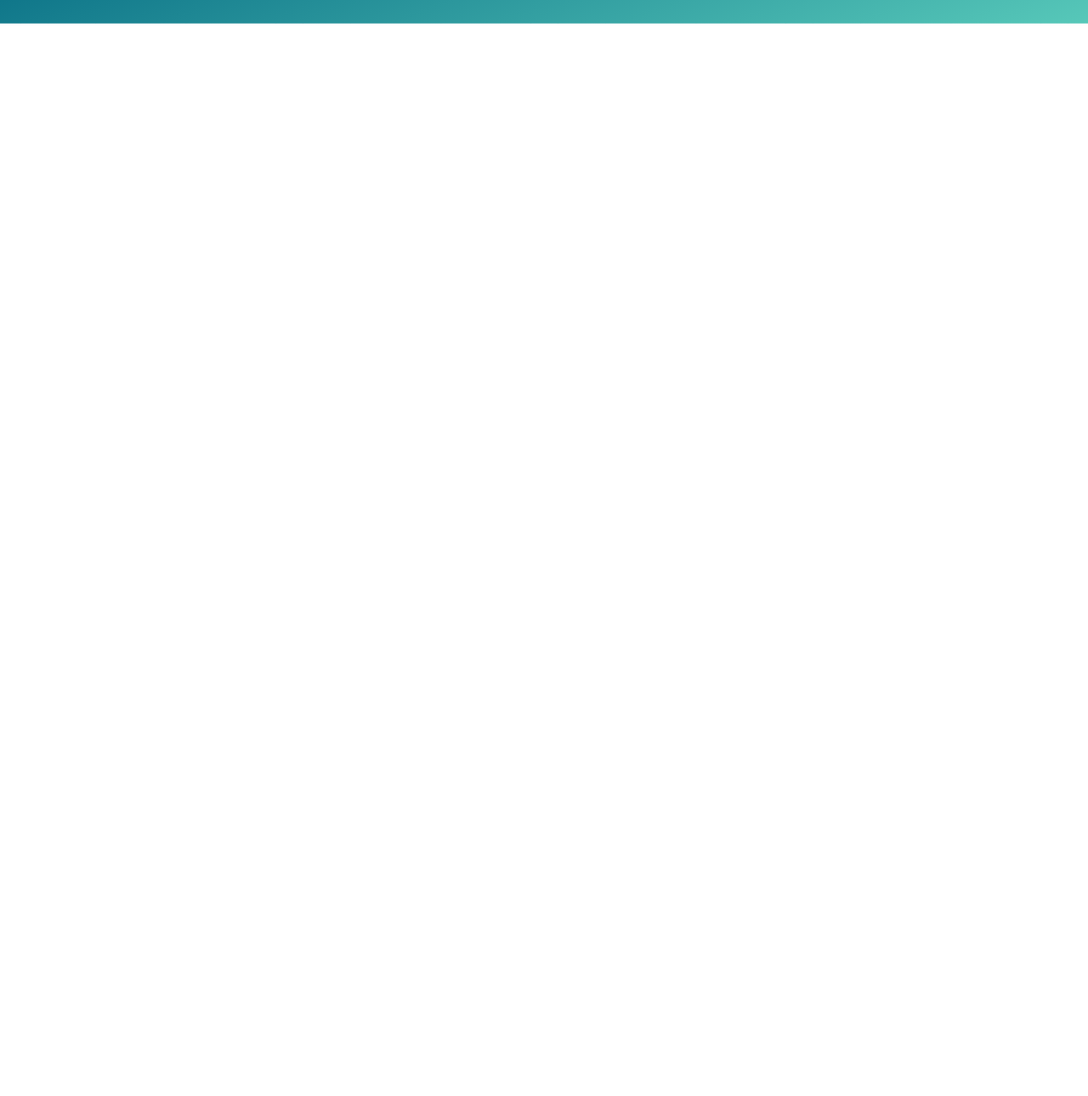
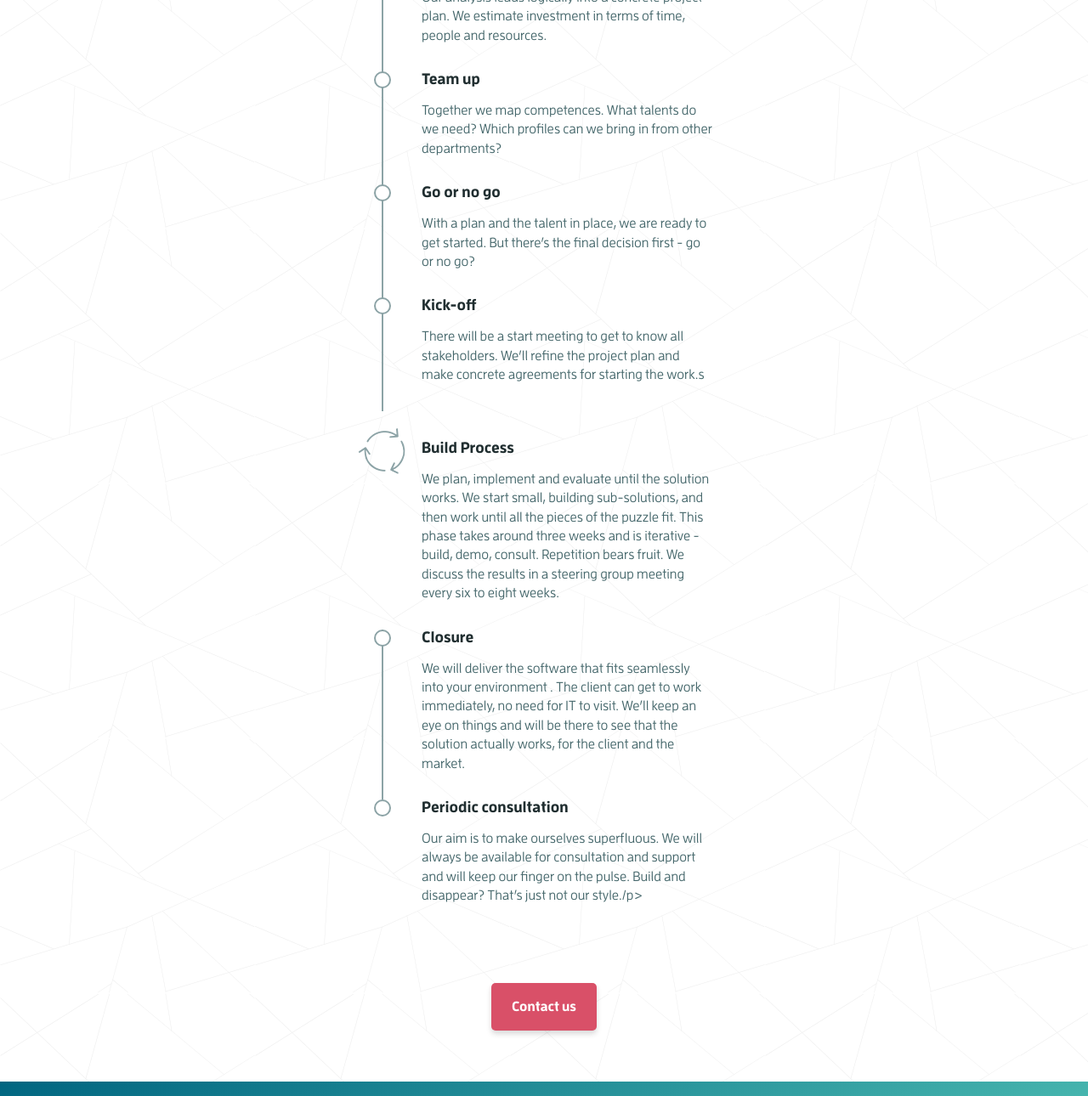
Before and after one commit to tealpartners/website, a plain HTML site: page static/services.html in a window 1280 px wide. Shown: the part 1231-2521 px from the top of the page at 85% size. Before the commit the page ends 1259 px from the top, so only its background shows below. Drawn offline with nearby package versions, Linux system fonts and the light colour scheme; files that its build step writes are made by us from their sources.

Commit message:
flow update

```diff
--- a/scss/_processflow.scss
+++ b/scss/_processflow.scss
@@ -1,8 +1,16 @@
 .processflow{
 
-  .processflow_item{
+  margin-top: 24px;
+  max-width: 400px;
+  margin: 0 auto;
+
+  @include for-size(tablet-up){
+    margin-top: 40px;
+  }
+
+  .processflow__item{
     position: relative;
-    padding: 0 24px 32px 56px;
+    padding: 0 0px 16px 56px;
 
 
     &:after{
@@ -24,22 +32,55 @@
       background-color: $color-line;
       width: 2px;
       height: 100%;
-      left: 15px;
+      left: 9px;
       top: 0;
     }
   }
 
+  .processflow__item.cycle{
+    &:after{
+      display: none;
+    }
+    padding-top: 18px;
+    margin-top: 16px;
+
+    &:before{
+      content: "";
+      position: absolute;
+      width: 62px;
+      height: 62px;
+      left: -19px;
+      top: 0px;
+      background: url("../assets/img/cycle.svg");
+      background-size: 62px 62px;
+      animation: rotate 20s linear infinite;
+    }
+
+  }
+
+  .processflow__item:last-child{
+    &:before{
+      display: none;
+    }
+  }
+
   .processflow__title{
-    font-size: 16px;
+    font-size: 18px;
+    line-height: 18px;
     font-weight: bold;
     padding: 0;
-    margin: 0 0 16px 0;
+    margin: 0 0 8px 0;
   }
 
   .processflow__text{
-    font-size: 14px;
+    font-size: 16px;
     line-height: 140%;
     color: $color-text2;
   }
 
 }
+
+@keyframes rotate {
+  from{ transform: rotate(0deg)}
+  to{transform: rotate(360deg)}
+}
--- a/scss/_services.scss
+++ b/scss/_services.scss
@@ -1,3 +1,9 @@
 .services-how-do-we-work{
-    padding-top: 30px;
+    margin-top: 40px;
+    text-align: center;
+
+    @include for-size(tablet-up){
+      margin-top: 80px;
+    }
+
   }
--- a/static/services.html
+++ b/static/services.html
@@ -1,11 +1,12 @@
 <!DOCTYPE html>
 <html>
+
 <head>
+    <meta charset="utf-8"/>
     <title>Our Projects - Teal Partners</title>
     <link rel="stylesheet" href="scss/all.css">
     <meta name="viewport" content="initial-scale=1">
     <link rel="shortcut icon" type="image/png" href="assets/img/favicon.png"/>
-
 </head>
 <body>
 
@@ -74,7 +75,7 @@
                     </li>
                 </ul>
             </p>
-            <div class="services-how-do-we-work">
+            <div class="services-how-do-we-work ">
                 <h1 class="page__title">How do we work?</h1>
                 <p>
                     We move from idea to solution in a process of defined phases. It's pragmatic and efficient. For us, <i>agile</i> is not just a buzzword.
@@ -85,7 +86,52 @@
             <div class="processflow">
                 <div class="processflow__item">
                     <h2 class="processflow__title">Empathise</h2>
-                    <p class="processflow__text">We immerse ourselves in your business. Together, we look at how digitalisation can present you with new commercial opportunities</p>
+                    <p class="processflow__text">We immerse ourselves in your business. Together, we look at how
+                        digitalisation can present you with new commercial opportunities</p>
+                </div>
+                <div class="processflow__item">
+                    <h2 class="processflow__title">Analyse and define</h2>
+                    <p class="processflow__text">We broadly sketch out the conceptual model and map the successive
+                        phases.</p>
+                </div>
+                <div class="processflow__item">
+                    <h2 class="processflow__title">Project plan</h2>
+                    <p class="processflow__text">Our analysis leads logically into a concrete project plan. We estimate
+                        investment in terms of time, people and resources.</p>
+                </div>
+                <div class="processflow__item">
+                    <h2 class="processflow__title">Team up</h2>
+                    <p class="processflow__text">Together we map competences. What talents do we need? Which profiles
+                        can we bring in from other departments?</p>
+                </div>
+                <div class="processflow__item">
+                    <h2 class="processflow__title">Go or no go</h2>
+                    <p class="processflow__text">With a plan and the talent in place, we are ready to get started. But
+                        there’s the final decision first - go or no go?</p>
+                </div>
+                <div class="processflow__item">
+                    <h2 class="processflow__title">Kick-off</h2>
+                    <p class="processflow__text">There will be a start meeting to get to know all stakeholders. We’ll
+                        refine the project plan and make concrete agreements for starting the work.s</p>
+                </div>
+                <div class="processflow__item cycle">
+                    <h2 class="processflow__title">Build Process</h2>
+                    <p class="processflow__text">We plan, implement and evaluate until the solution works.
+                        We start small, building sub-solutions, and then work until all the pieces of the puzzle fit.
+                        This phase takes around three weeks and is iterative - build, demo, consult. Repetition bears
+                        fruit. We discuss the results in a steering group meeting every six to eight weeks.</p>
+                </div>
+                <div class="processflow__item">
+                    <h2 class="processflow__title">Closure</h2>
+                    <p class="processflow__text">We will deliver the software that fits seamlessly into your environment
+                        . The client can get to work immediately, no need for IT to visit. We’ll keep an eye on things
+                        and will be there to see that the solution actually works, for the client and the market.  </p>
+                </div>
+                <div class="processflow__item">
+                    <h2 class="processflow__title">Periodic consultation</h2>
+                    <p class="processflow__text">Our aim is to make ourselves superfluous. We will always be available
+                        for consultation and support and will keep our finger on the pulse. Build and disappear? That’s
+                        just not our style./p>
                 </div>
             </div>
 
```
Also changed, not shown: scss/all.scss (line endings or trailing spaces), static/assets/img/cycle.svg (added).
